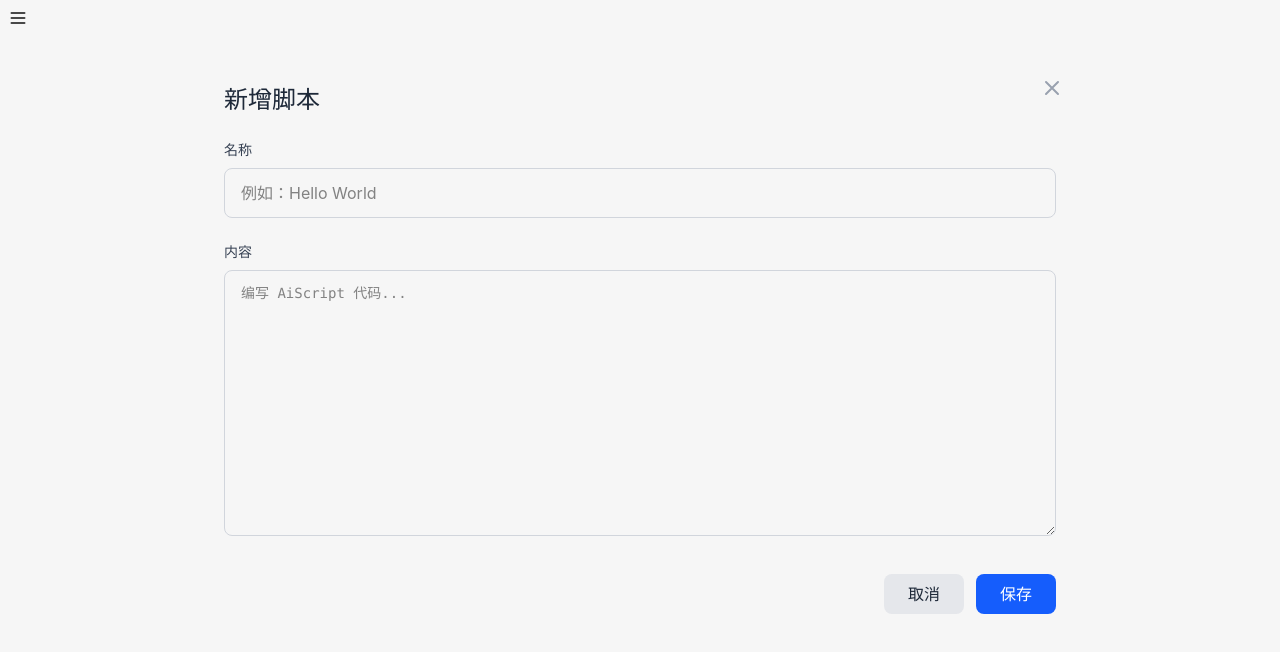
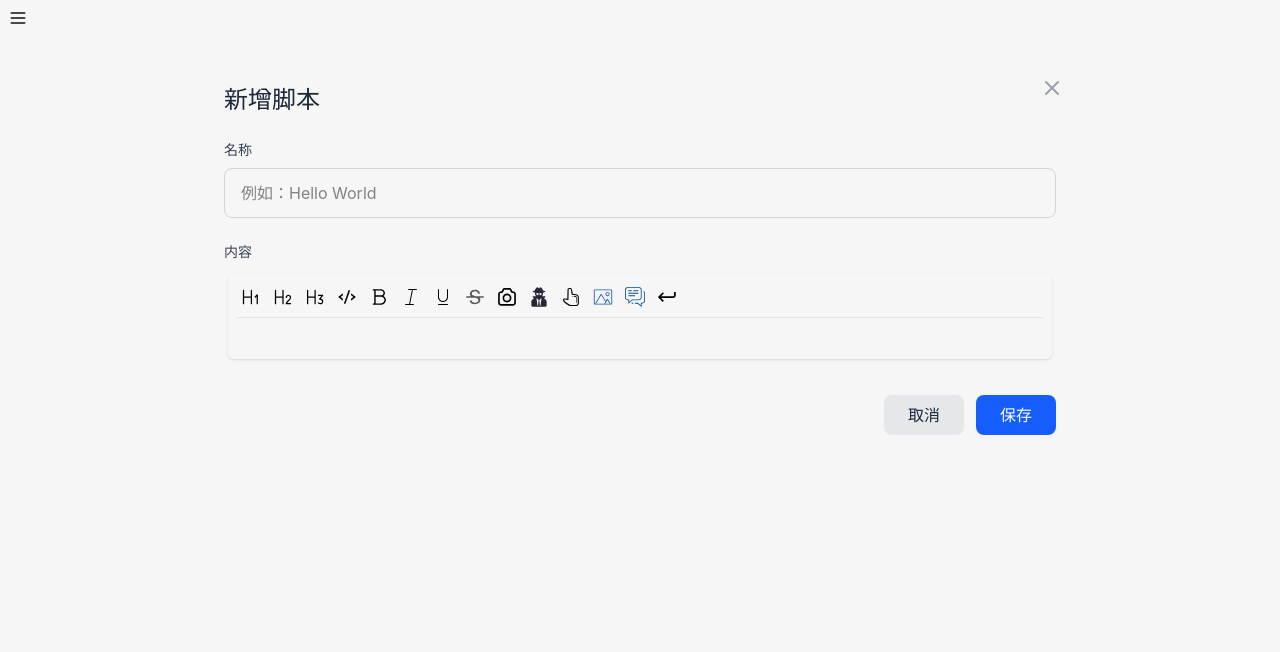
Before and after one commit to ninglong77/AIPrince, a React (Vite) app: page /ai_scripts/new in a window 1280 px wide. Shown: the top 652 px of the page. Built offline with nearby package versions, Linux system fonts and the light colour scheme.

Commit message:
save and load data

```diff
--- a/src/components/ai_scripts/index.tsx
+++ b/src/components/ai_scripts/index.tsx
@@ -19,9 +19,9 @@ export const AiScriptItem = ({
         <h3 className="font-medium text-gray-900 text-lg text-left">
           {script.name}
         </h3>
-        <p className="text-sm text-gray-600 line-clamp-2 mt-1 font-mono whitespace-pre-wrap text-left">
+        {/* <p className="text-sm text-gray-600 line-clamp-2 mt-1 font-mono whitespace-pre-wrap text-left">
           {script.content}
-        </p>
+        </p> */}
       </div>
 
       {/* 右侧操作按钮 */}
--- a/src/components/editor/index.tsx
+++ b/src/components/editor/index.tsx
@@ -1,7 +1,6 @@
 import { useCallback, useEffect, useState } from "react";
 import { createEditor, Transforms, Element, Editor, Text } from "slate";
 import { Editable, Slate, withReact } from "slate-react";
-import { useNotification } from "../notification";
 import {
   CodeElement,
   DefaultElement,
@@ -20,7 +19,7 @@ import { CustomHelper } from "./helper";
 import Toolbar from "./toolbar";
 import { ContentNode, EditorType } from "./types";
 
-const initialValue = [
+const initialValue1 = [
   {
     type: "paragraph",
     children: [{ text: "A line of text in a paragraph." }],
@@ -88,14 +87,11 @@ const withCodeBlock = (editor: EditorType) => {
   return editor;
 };
 
-export function MyEditor() {
+export function MyEditor({initialValue, onChange}: {initialValue: ContentNode[], onChange?: (content: ContentNode[]) => void}) {
   const [editor] = useState(() => withCodeBlock(withReact(createEditor())));
-  const notifaction = useNotification();
-  const [content, setContent] = useState<ContentNode[]>(
-    initialValue as ContentNode[],
-  );
+  const [content, setContent] = useState<ContentNode[]>([]);
   useEffect(() => {
-    // notifaction.info("Editor content updated: " + content);
+    onChange && onChange(content)
   }, [content]);
   const renderElement = useCallback((props: any) => {
     switch (props.element.type) {
@@ -133,6 +129,7 @@ export function MyEditor() {
         const isAstChange = editor.operations.some(
           (op) => "set_selection" !== op.type,
         );
+        // setContent(value as ContentNode[]);
         if (isAstChange) {
           // Save the value to Local Storage.
           setContent(value as ContentNode[]);
--- a/src/components/editor/shot_elements.tsx
+++ b/src/components/editor/shot_elements.tsx
@@ -1,12 +1,10 @@
 import { useEffect, useState } from "react";
-import { useNotification } from "../notification";
 import { ActionIcon, BackgroundIcon, DialogIcon, RoleIcon, ShotIcon } from "../icons";
 
 
 export const ShotElement = (props: any) => {
   const node = props.element as any;
   const [content, setContent] = useState("");
-  const notification = useNotification();
   useEffect(() => {
     setContent(JSON.stringify(node))
   }, [props])
--- a/src/pages/Index.tsx
+++ b/src/pages/Index.tsx
@@ -7,8 +7,6 @@ import { NavLink, useNavigate } from 'react-router';
 import { useAiScriptsStore } from '../states/ai_scripts';
 import { remove_ai_script } from '../services/ai_scripts';
 import { useNotification } from '../components/notification';
-import { MyEditor } from '../components/editor';
-
 
 /**
  * AiScript 增删改查管理页面
@@ -88,10 +86,6 @@ const AiScriptManager: React.FC = () => {
     <div className="p-6 max-w-4xl mx-auto space-y-8">
       {/* 页面标题 */}
       <h1 className="text-2xl font-bold text-gray-800">AiScript 管理</h1>
-      <div className='p-1'>
-        <MyEditor />
-      </div>
-
       {/* 顶部工具栏：新增按钮 + 搜索框 */}
       <div className="flex flex-col sm:flex-row gap-4 items-start sm:items-center justify-between">
         <NavLink to="/ai_scripts/new">
--- a/src/pages/ai_scripts/NewAiScript.tsx
+++ b/src/pages/ai_scripts/NewAiScript.tsx
@@ -4,6 +4,8 @@ import { useAiScriptsStore } from "../../states/ai_scripts";
 import { useNotification } from "../../components/notification";
 import { v4 } from "uuid";
 import { add_ai_script, update_ai_script } from "../../services/ai_scripts";
+import { MyEditor } from "../../components/editor";
+import { ContentNode } from "../../components/editor/types";
 
 export default function NewAiScript() {
   // 分析当前是不是编辑模式：如果 URL 中有 editId 参数，则为编辑模式，否则为新增模式
@@ -13,6 +15,14 @@ export default function NewAiScript() {
   const { editId } = useParams() as { editId?: string };
   const [id, setId] = useState<number | null>(null);
   const [formData, setFormData] = useState({ name: "", content: "" });
+  const [initialData, setInitialData] = useState<ContentNode[]>([
+    {
+      type: "paragraph",
+      children: [{ text: "" }],
+    },
+  ]);
+  // 如果是编辑模式，通过此变量决定是否已初始化
+  const [inited, setInited] = useState(false);
   const handleInputChange = (
     e: React.ChangeEvent<HTMLInputElement | HTMLTextAreaElement>,
   ) => {
@@ -65,6 +75,19 @@ export default function NewAiScript() {
     const obj = findById(id);
     if (obj) {
       setFormData({ name: obj.name, content: obj.content });
+      setInitialData(
+        !!obj.content
+          ? JSON.parse(obj.content)
+          : [
+              {
+                type: "paragraph",
+                children: [{ text: "" }],
+              },
+            ],
+      );
+      setTimeout(() => {
+        setInited(true);
+      }, 50);
     } else {
       error("AiScript not found");
       navigate("/");
@@ -110,15 +133,19 @@ export default function NewAiScript() {
                 >
                   内容
                 </label>
-                <textarea
-                  id="modal-content"
-                  name="content"
-                  rows={12}
-                  placeholder="编写 AiScript 代码..."
-                  value={formData.content}
-                  onChange={handleInputChange}
-                  className="w-full px-4 py-3 border border-gray-300 rounded-lg focus:outline-none focus:ring-2 focus:ring-blue-500 focus:border-transparent resize-y font-mono text-sm"
-                />
+                <div className="p-1">
+                  {(!editId || (!!editId && inited)) && (
+                    <MyEditor
+                      initialValue={initialData}
+                      onChange={(contentNode) => {
+                        setFormData({
+                          ...formData,
+                          content: JSON.stringify(contentNode),
+                        });
+                      }}
+                    />
+                  )}
+                </div>
               </div>
             </div>
 
```
Also changed, not shown: src/components/editor/types.tsx (+5 -4 lines), 1 other file (tests, documents, lock files or other folders).
